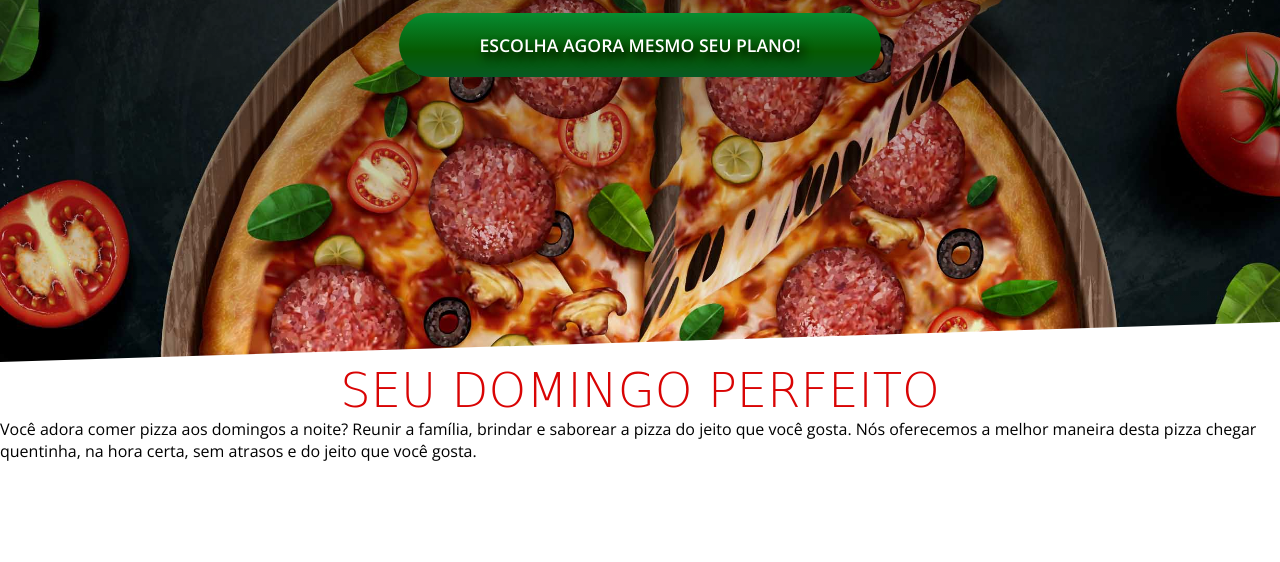
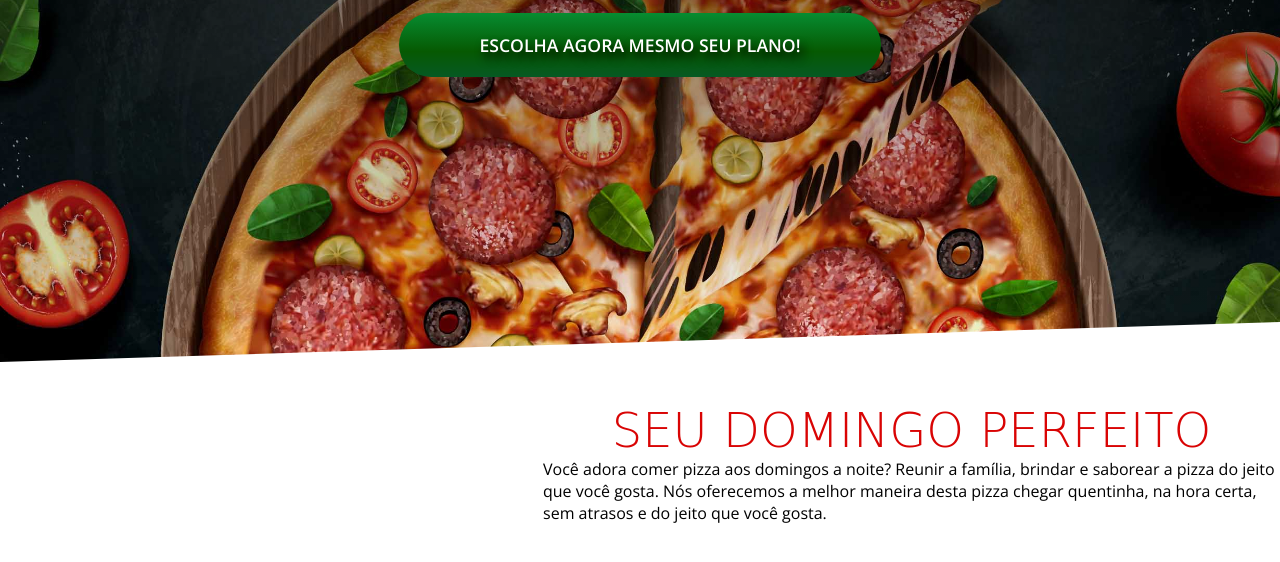
Before and after one commit to lulinux21/Pizzaria_Gomes, a plain HTML site: page index.html in a window 1280 px wide. Shown: the part 438-1000 px from the top of the page. Before the commit the page ends 900 px from the top, so only its background shows below. Drawn offline with nearby package versions, Linux system fonts and the light colour scheme; a web font is replaced by a local one.

Commit message:
Adicionando os primeiros estilos

```diff
--- a/_estilo/layout.css
+++ b/_estilo/layout.css
@@ -91,3 +91,22 @@ nav ion-icon#icone-user:hover {
   color: #f2b705;
   cursor: pointer;
 }
+/* Section Domingo Perfeito */
+section#domingo-perfeito {
+  width: 100%;
+  padding: 40px 0 80px;
+  display: flex;
+  flex-flow: row;
+}
+div#domingo-perfeito-esquerda {
+  width: 100%;
+  padding: 40px 0 80px;
+  display: flex;
+  flex-flow: row;
+}
+div#domingo-perfeito-esquerda {
+  width: 100%;
+  padding: 40px 0 80px;
+  display: flex;
+  flex-flow: row;
+}
```
